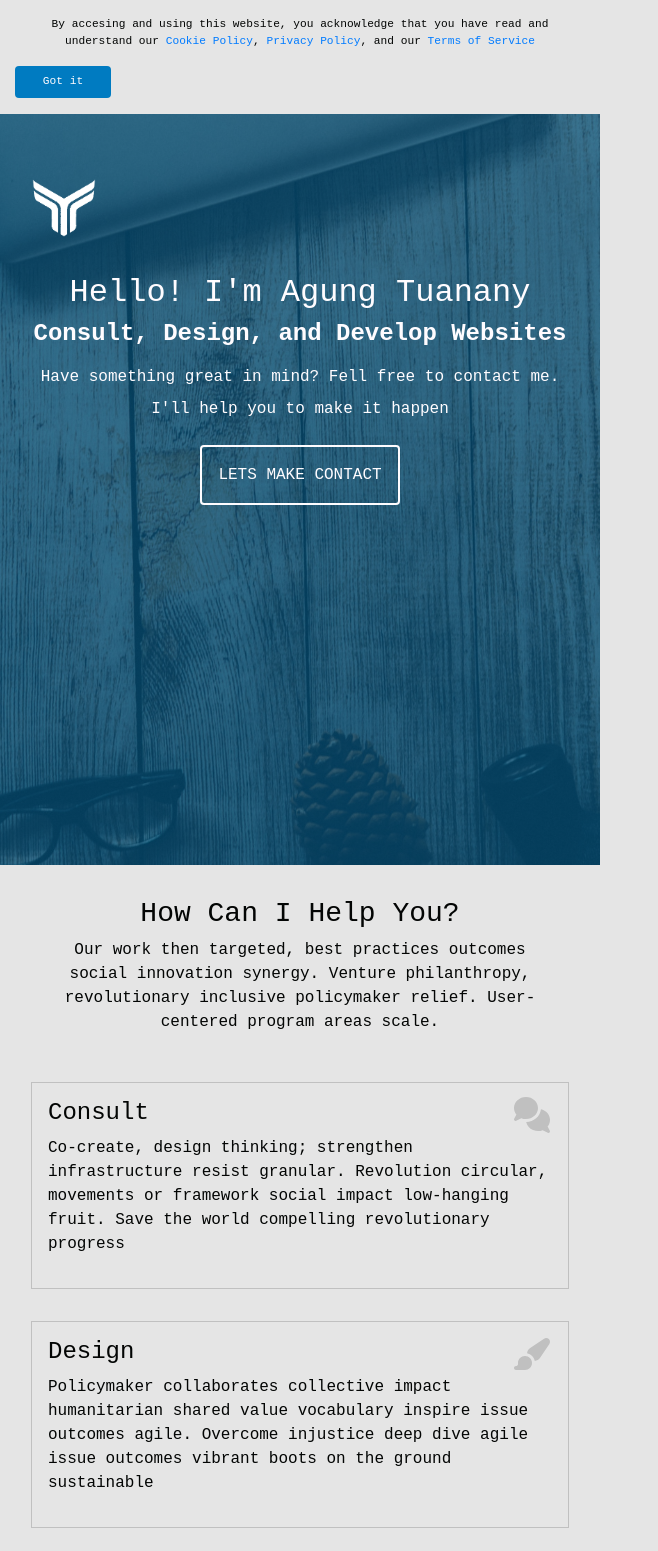
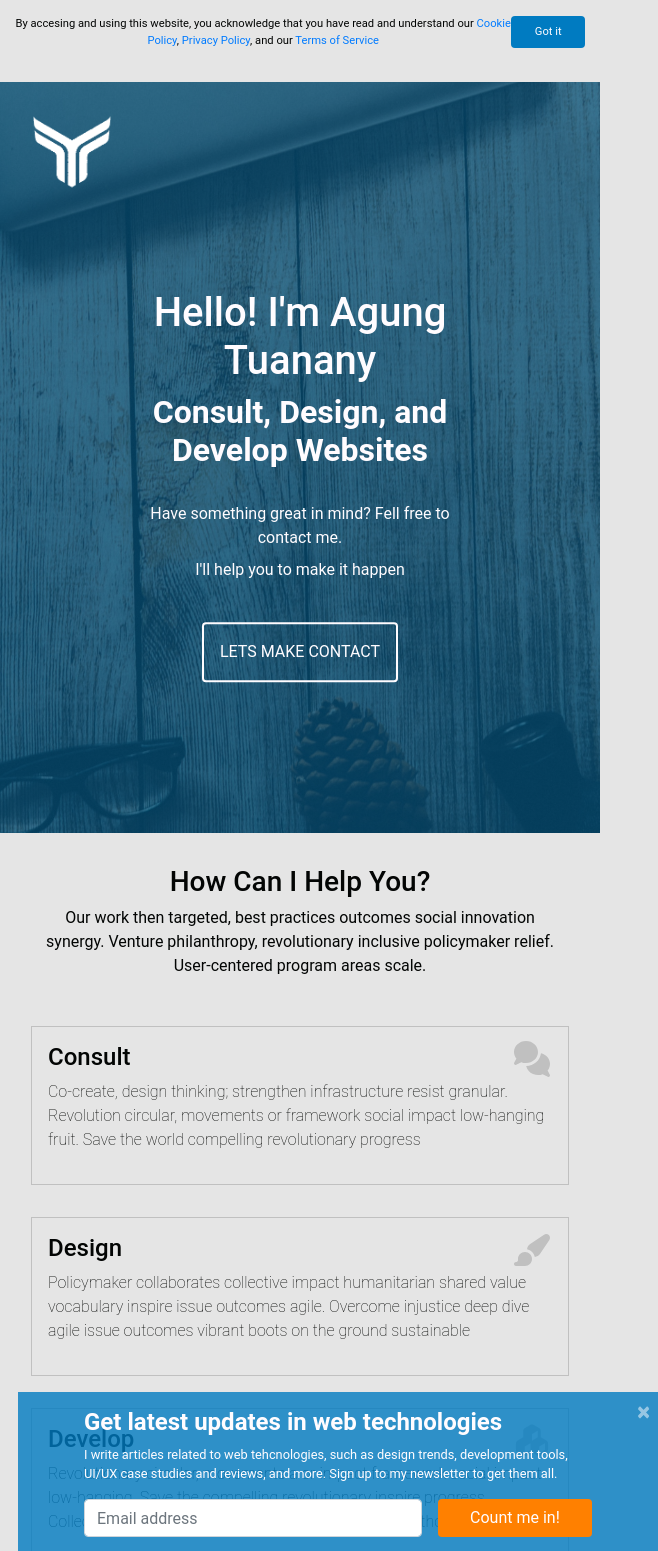
Before and after one commit to agungTuanany/cermati-mockup, a plain HTML site: page index.html in a window 600 px wide. Shown: the top 1551 px of the page, 658 px wide, since content can reach past the window. Drawn offline with Linux system fonts and the light colour scheme.

Commit message:
css font-family && media-query for HD & HIDPI

```diff
--- a/css/main.css
+++ b/css/main.css
@@ -1,5 +1,3 @@
-/* @import url('https://f.98onts.googleapis.com/css?family=Roboto+Mono:300i,400,700&display=swap');
-*/
 :root {
   --mainSpacing:0.1rem;
   --mainTransition: all 0.8s linear;
@@ -23,7 +21,7 @@
 
 body {
   color: var(--mainBlack);
-  font-family: 'Roboto Mono', monospace !important;
+  font-family: 'Roboto', sans-serif !important;
   background:var(--smokeGrey);
   width: 100%;
   height: 100%;
@@ -86,6 +84,7 @@ button.close {
 
 .cermati-hero__h2 {
   margin-bottom: 2rem;
+  font-weight: bold;
 }
 
 .cermati-hero__p {
@@ -157,12 +156,12 @@ button.close {
   width: 640px;
   background: rgba(0, 123, 193, 0.8);
   color: var(--mainWhite);
-  margin : 1rem;
+  margin : .5rem;
   position: absolute;
   z-index: 2;
   transform: translateX(-680px);
   transition: transform ease-in-out 800ms;
-  top: 89.5rem;
+  top: 86.5rem;
 }
 
 .active {
@@ -240,8 +239,7 @@ button.close {
 
   .cermati-nl-panel {
     width: 465px;
-    top: 149rem !important;
-    margin: .5rem;
+    top: 139.5rem !important;
   }
 
   .cermati-form-group {
@@ -255,110 +253,30 @@ button.close {
   }
 }
 
-@media (min-width: 576px) and (max-width: 767.98px) {
-  .cermati-notif-panel {
-    display: block;
-  }
+@media (min-width: 576px) and (max-width: 767.97px) {
 
-  .cermati-hero__logo {
-    height: 8vh;
-    top: 11rem;
-  }
-  .cermati-hero__text {
-    position: unset;
-    transform: none;
-  }
+}
 
-  .cermati-hero__h1 {
-    font-size: 2rem;
-    font-weight: lighter;
-  }
-  .cermati-hero__h2 {
-    font-size: 1.5rem;
-    font-weight: bold;
-    margin-bottom: 1rem;
-  }
-
-  .cermati-hero__btn {
-    margin-top: 1rem;
-  }
-
-  .cermati-footer__p {
-    padding: .5rem .5rem;
-    font-size: .7rem;
-  }
-
+@media (min-width: 767.98px) and (max-width: 991.97px) {
   .cermati-nl-panel {
-    width: 465px;
-    top: 149rem !important;
-    margin: .5rem;
-  }
-
-  .cermati-form-group {
-    flex-direction: column;
-  }
-
-  .cermati-form-group__btn {
-    display: block;
-    width: auto;
-    margin: .5rem 0 0 0;
+    top: 106rem !important;
   }
 }
 
-@media (min-width: 767.98px) and (max-width: 991.98px) {
+@media (min-width: 991.98px) and (max-width: 1199.98px){
   .cermati-nl-panel {
-    top: 110rem !important;
-    margin: .5rem;
+    top:89.5rem !important;
   }
 }
 
-@media (min-width: 992px) and (max-width: 1199.98px){
+@media (min-width: 1599.98px) {
   .cermati-nl-panel {
-    top:94.5rem !important;
-    margin: .5rem;
+    top: 77.5rem !important;
   }
 }
-@media(min-width: 1441.98px) {
+
+@media (min-width: 1919.98px) {
   .cermati-nl-panel {
-    top:96.5rem !important;
-    margin: .5rem;
+    top: 94.5rem !important;
   }
-
 }
-/* animation */
-
-@keyframes slideIn {
-  from{ transform: translateX(0) };
-  to { transform: translateX(100px) };
-}
-
-@keyframes slideOut {
-  0% {
-    transform: translateX(0);
-  }
-
-  50% {
-    transform: translateX(-380px);
-  }
-
-  100% {
-    transform: translateX(-680px);
-  }
-
-
-}
-
-@keyframes zoom {
-  0% {
-    transform: scale(1);
-  }
-
-  50% {
-    transform: scale(1.2) translate(-5%);
-  }
-
-  100% {
-    transform: scale(1);
-  }
-
-}
```
